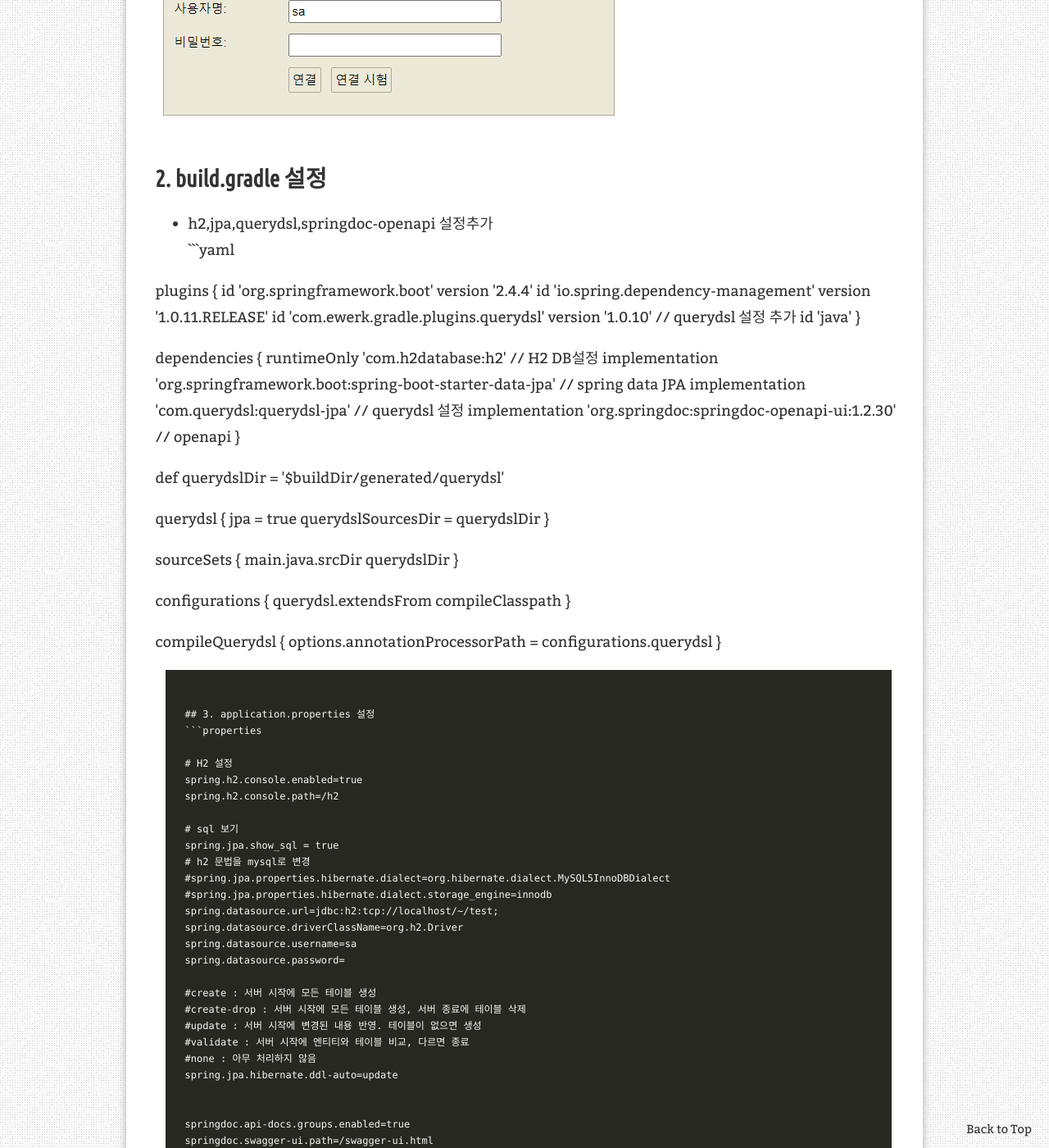
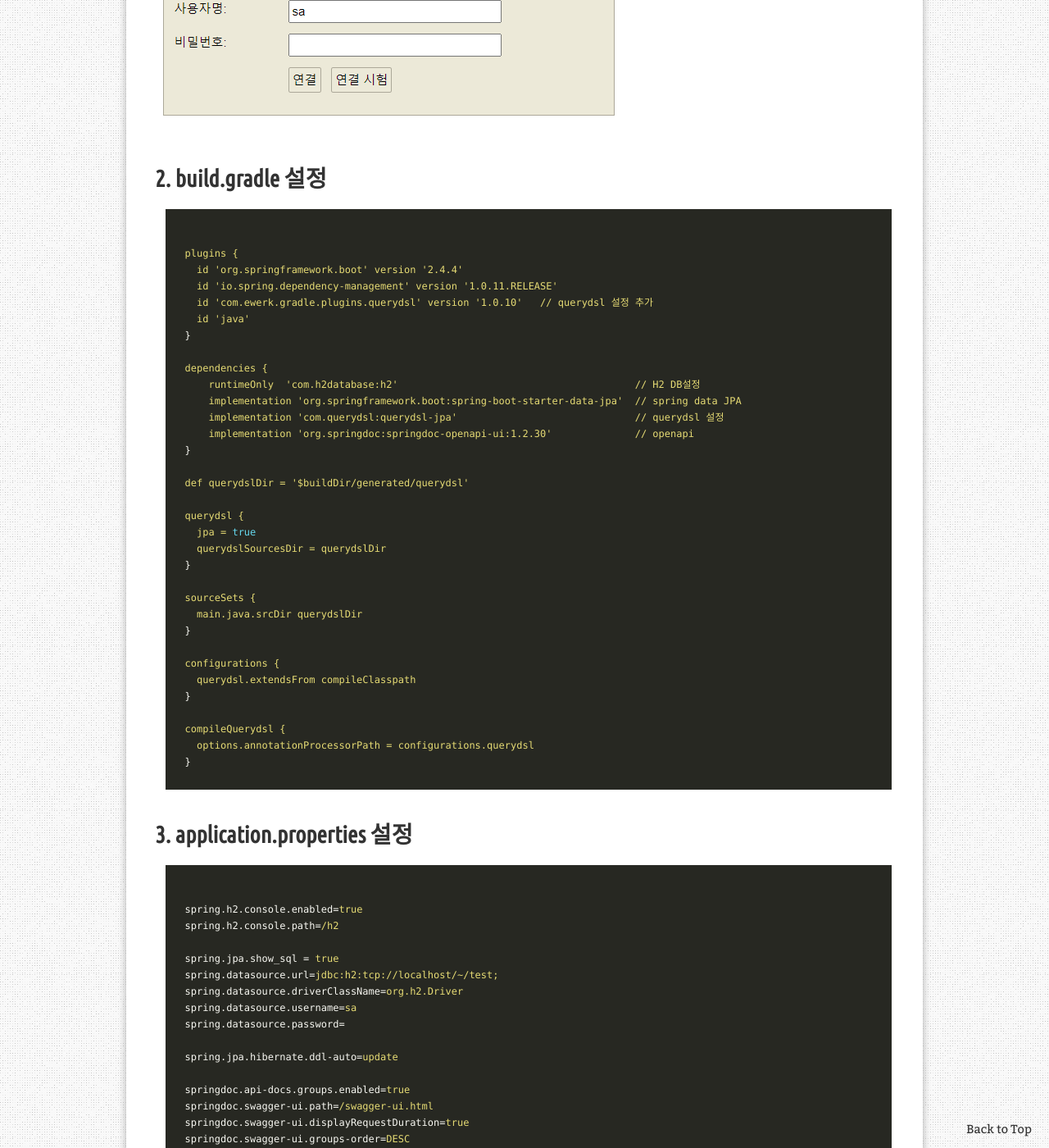
Before and after one commit to sisipapa/sisipapa.github.io, a Jekyll site: the page built from _posts/2021-04-02-Springboot+Spring Data JPA+Querydsl+Swagger.md, in a window 1280 px wide and 1400 px high, scrolled down 1212 px. Shown: the whole window at 82% size. Built offline with Jekyll 4.4.1, drawn with Linux system fonts in a browser that asks for light colours; comment, search, counter and statistics services are not loaded; some of the changed text lies outside the part shown.

Commit message:
화면깨짐 수정

````diff
--- a/_posts/2021-04-02-Springboot+Spring Data JPA+Querydsl+Swagger.md
+++ b/_posts/2021-04-02-Springboot+Spring Data JPA+Querydsl+Swagger.md
@@ -30,7 +30,6 @@ redirect_from:
 <img src="https://sisipapa.github.io/assets/images/posts/2021-04-02-h2.PNG" >
 
 ## 2. build.gradle 설정
-- h2,jpa,querydsl,springdoc-openapi 설정추가
 ```yaml
 
 plugins {
@@ -70,27 +69,16 @@ compileQuerydsl {
 ## 3. application.properties 설정
 ```properties
 
-# H2 설정
 spring.h2.console.enabled=true
 spring.h2.console.path=/h2
 
-# sql 보기
 spring.jpa.show_sql = true
-# h2 문법을 mysql로 변경
-#spring.jpa.properties.hibernate.dialect=org.hibernate.dialect.MySQL5InnoDBDialect
-#spring.jpa.properties.hibernate.dialect.storage_engine=innodb
 spring.datasource.url=jdbc:h2:tcp://localhost/~/test;
 spring.datasource.driverClassName=org.h2.Driver
 spring.datasource.username=sa
 spring.datasource.password=
 
-#create : 서버 시작에 모든 테이블 생성
-#create-drop : 서버 시작에 모든 테이블 생성, 서버 종료에 테이블 삭제
-#update : 서버 시작에 변경된 내용 반영. 테이블이 없으면 생성
-#validate : 서버 시작에 엔티티와 테이블 비교, 다르면 종료
-#none : 아무 처리하지 않음
 spring.jpa.hibernate.ddl-auto=update
-
 
 springdoc.api-docs.groups.enabled=true
 springdoc.swagger-ui.path=/swagger-ui.html
````
